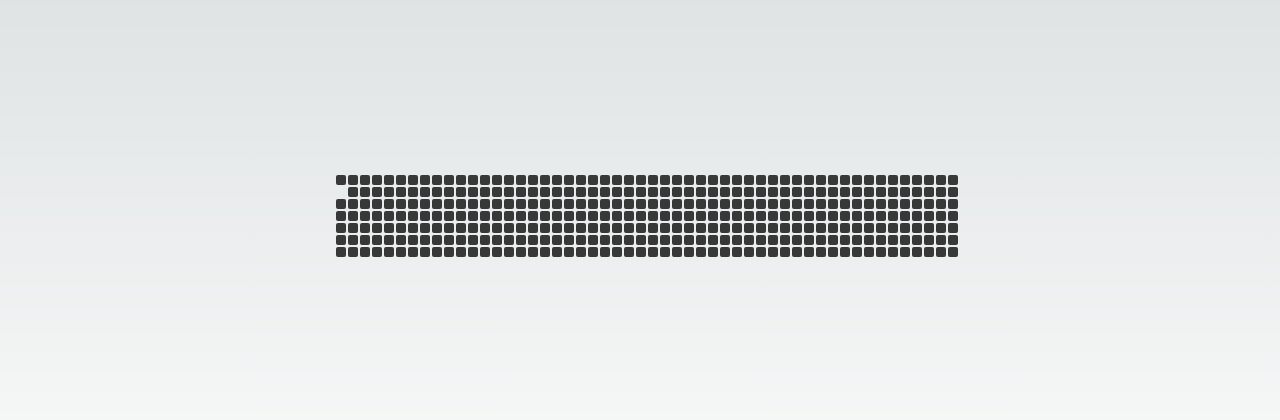
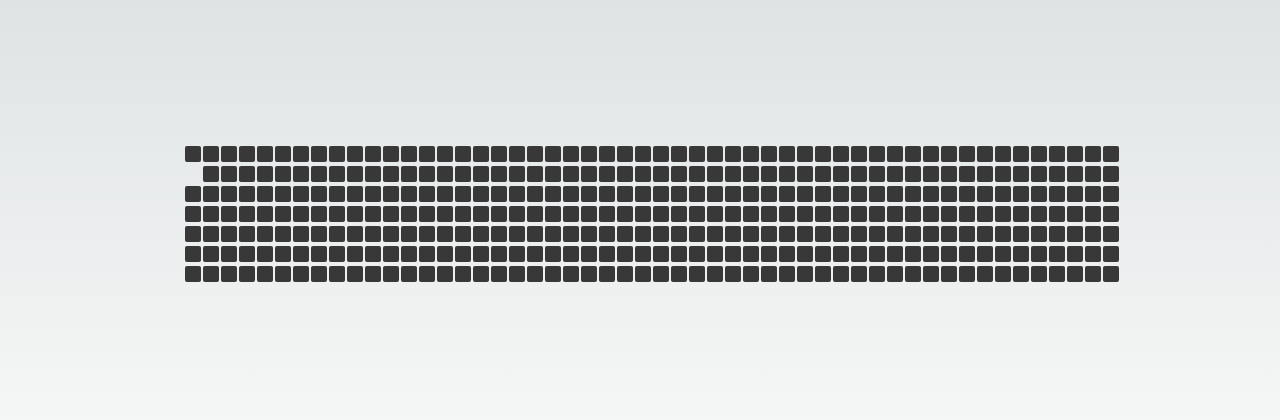
Before and after one commit to shanktt/strava-tracker, a Next.js app: page /test in a window 1280 px wide. Shown: the part 184-604 px from the top of the page. Built offline with nearby package versions, Linux system fonts and the light colour scheme.

Commit message:
Using tailwind and inline where it makes sense

```diff
--- a/components/Calendar.tsx
+++ b/components/Calendar.tsx
@@ -4,7 +4,6 @@ import React, { useState, useEffect } from "react";
 type CalendarProps = {
   year: number;
   data: Activity[];
-  // Add any additional props you might need
 };
 
 const isLeapYear = (year: number): boolean => {
@@ -84,14 +83,9 @@ const Calendar: React.FC<CalendarProps> = ({ year, data }) => {
     return week.map((day) => (
       <div
         key={day.date}
-        // className={day.date + "w-4 h-4 m-1 rounded-sm"}
-        className="w-[10px] h-[10px] m-[1px] rounded-sm"
+        className="w-4 h-4 mb-1 rounded-sm"
         style={{
           backgroundColor: day.isPadded ? "transparent" : colors[day.value],
-        //   width: "10px",
-        //   height: "10px",
-        //   margin: "1px",
-        //   borderRadius: "2px",
         }}
       />
     ));
@@ -102,14 +96,13 @@ const Calendar: React.FC<CalendarProps> = ({ year, data }) => {
       style={{
         display: "grid",
         gridTemplateColumns: `repeat(${weeks.length}, 10px)`,
-        gridGap: `2px`,
+        columnGap: "0.5rem"
       }}
     >
       {weeks.map((week, idx) => (
         <div
           key={idx}
-          className={idx.toString()}
-          style={{ display: "flex", flexDirection: "column" }}
+          className={`col-${idx.toString()} flex flex-col`}
         >
           {renderWeek(week)}
         </div>
--- a/pages/index.tsx
+++ b/pages/index.tsx
@@ -58,7 +58,7 @@ export default function Home() {
   }
 
   useEffect(() => {
-    if (session) {
+    if (session?.token?.access_token) {
       const before: number =
         new Date(new Date().getFullYear(), 0, 1).getTime() / 1000;
       const after: number =
```
